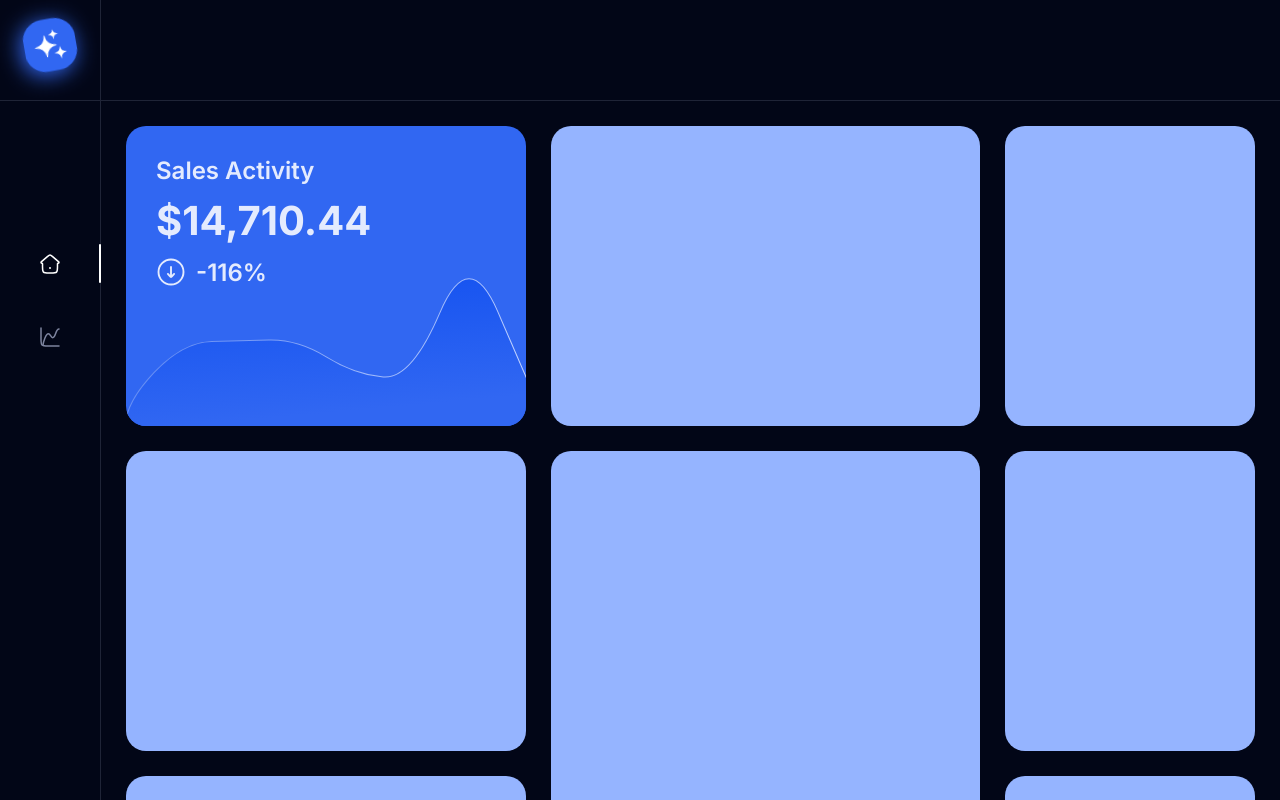
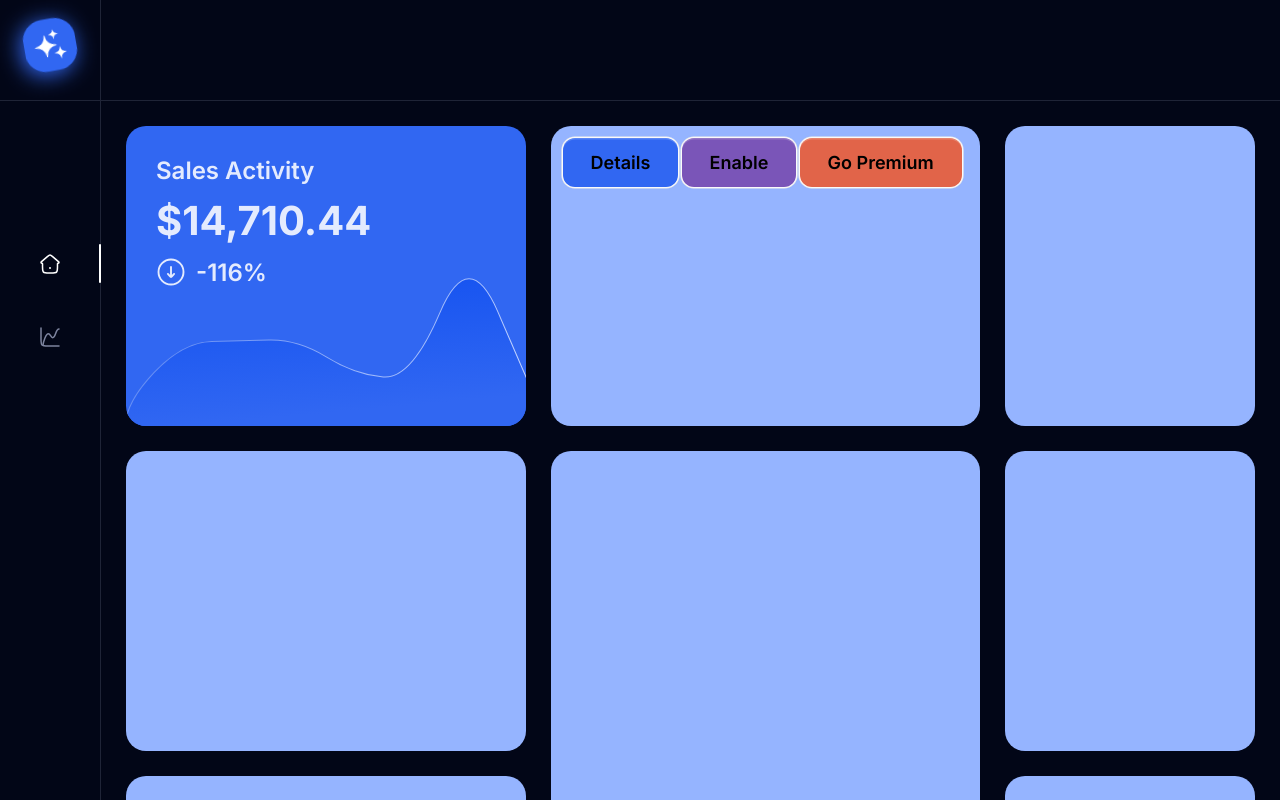
Before and after one commit to CoconutGoodie/sales-dashboard-demo, a React (Vite) app: page /home in a window 1280 px wide. Built offline with nearby package versions, Linux system fonts and the light colour scheme.

Commit message:
feat: implement Button component

```diff
--- a/routes/home/page.tsx
+++ b/routes/home/page.tsx
@@ -1,11 +1,18 @@
-import { SalesActivityWidget } from "@src/components/SalesActivityWidget";
+import { SalesActivityWidget } from "@src/components/widgets/SalesActivityWidget";
 import styles from "./page.module.scss";
+import { Button } from "@src/components/Button";
 
 const HomePage = () => {
   return (
     <div className={styles.page}>
       <SalesActivityWidget />
-      <div style={{ background: "#95b4ff" }} />
+      <div
+        style={{ background: "#95b4ff", padding: 10, boxSizing: "border-box" }}
+      >
+        <Button>Details</Button>
+        <Button style={{ background: "#7A55B8" }}>Enable</Button>
+        <Button style={{ background: "#E16449" }}>Go Premium</Button>
+      </div>
       <div style={{ background: "#95b4ff" }} />
       <div style={{ background: "#95b4ff" }} />
       <div style={{ gridRow: "span 2", background: "#95b4ff" }} />
--- /dev/null
+++ b/src/components/Button.module.scss
@@ -0,0 +1,13 @@
+.button {
+  margin: 1.6px;
+  padding: 14px 28px;
+  background: #3167f2;
+  border: none;
+  box-shadow: inset 0 1.6px 0 0 rgba(#fff, 0.2), 0 0 0 1.6px rgba(#fff, 0.2),
+    0 0 0 0.8px #fff, 0 0 0 1.6px #e7e7e7;
+  border-radius: 12px;
+  font-family: Inter;
+  font-size: 18px;
+  font-weight: 600;
+  cursor: pointer;
+}
--- /dev/null
+++ b/src/components/Button.tsx
@@ -0,0 +1,12 @@
+import clsx from "clsx";
+import { ComponentProps } from "react";
+
+import styles from "./Button.module.scss";
+
+export const Button = (props: ComponentProps<"button">) => {
+  return (
+    <button {...props} className={clsx(props.className, styles.button)}>
+      {props.children}
+    </button>
+  );
+};
```
Also changed, not shown: src/components/widgets/SalesActivityWidget.module.scss (renamed from src/components/SalesActivityWidget.module.scss), src/components/widgets/SalesActivityWidget.tsx (renamed from src/components/SalesActivityWidget.tsx).
